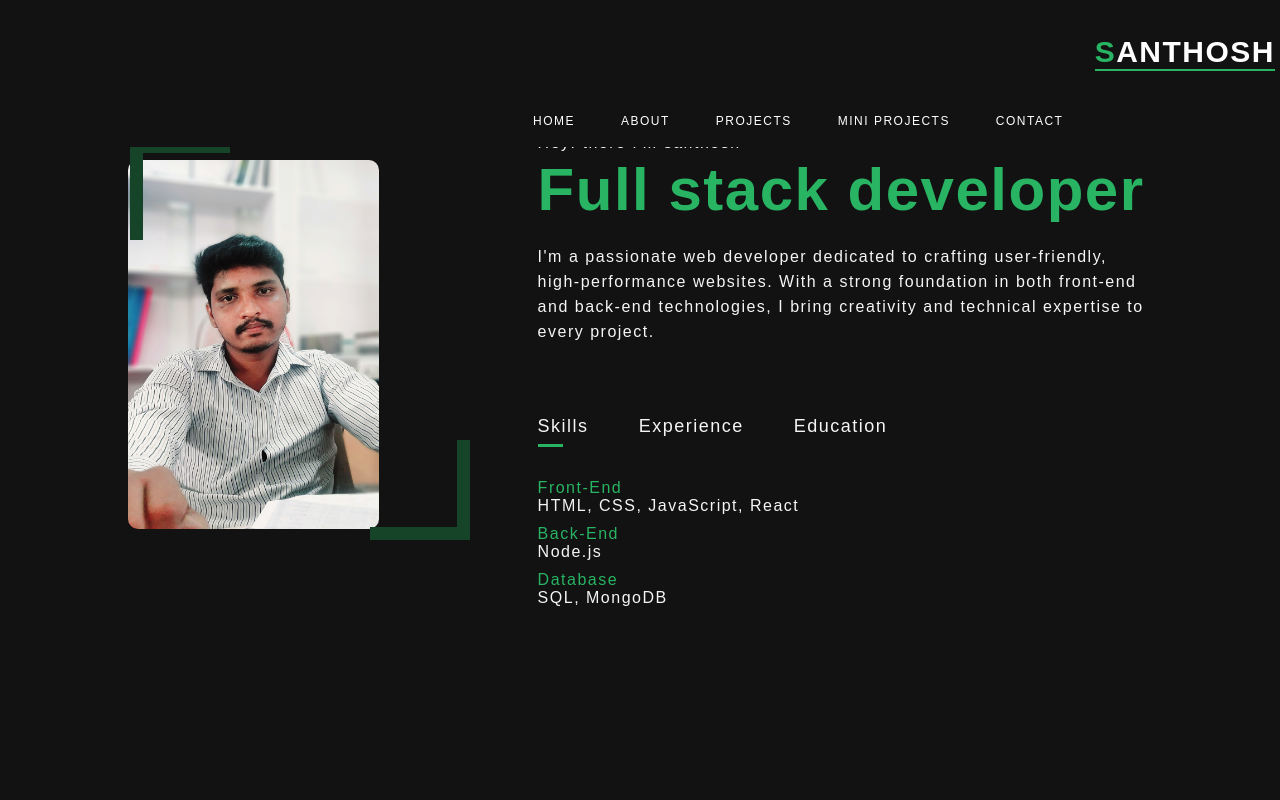
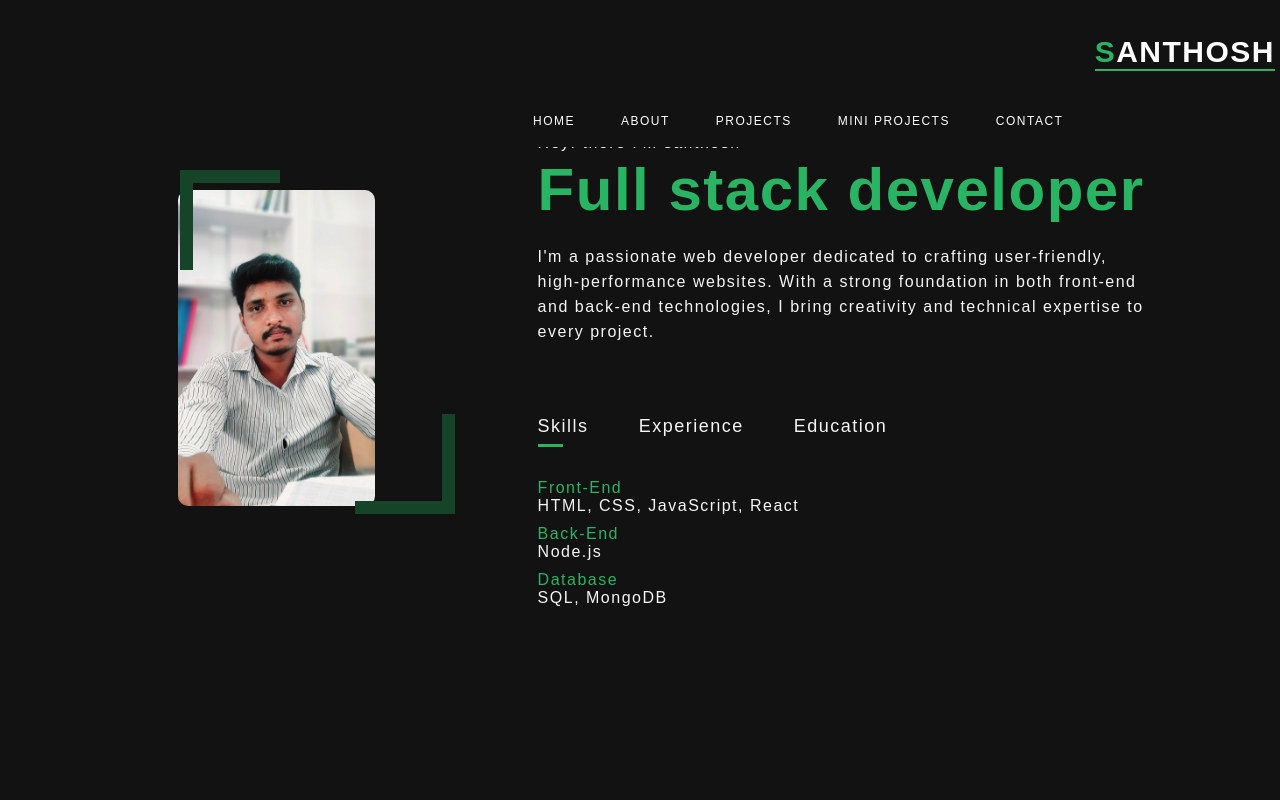
Before and after one commit to santhosh-santhosh-kumar/My-portfolio, a plain HTML site: page index.html in a window 1280 px wide. Shown: the top 800 px of the page. Drawn offline with Linux system fonts and the light colour scheme.

Commit message:
image change

```diff
--- a/index.html
+++ b/index.html
@@ -58,6 +58,7 @@
                         <ul>
                             <li><span>Web Development</span><br>Fresher</li>
                             <li><span>UI/UX Design</span><br>Fresher</li>
+                            <li><span></span><br></li>
                         </ul>
                     </div>
                     <div class="tab-contents" id="Education">
--- a/style.css
+++ b/style.css
@@ -126,10 +126,11 @@ nav ul li a:hover::after{
 }
 .about-col-1 img{
 position: relative;
-    width: 70%;
-    height: 70%;
+    width: 55%;
+    height: 60%;
     border-radius: 10px;
-    margin-top: 70px;
+    margin-top: 100px;
+    margin-left: 50px;
 }
 .about-col-2{
     flex-basis: 60%;
@@ -474,6 +475,7 @@ form .btn2{
         width: 100%;
         height: 100%;
         border-radius: 15px;
+        margin: 0px;
     }
     .about-col-2{
         margin-top: 50px;
@@ -506,8 +508,9 @@ form .btn2{
     height: 100px;
     border-top:13px solid #154428;
     border-left:13px solid #154428 ;
-    top: 140px;
-    left: 130px;
+    top: 170px;
+    left: 180px;
+
 }
 .imageBorder2{
     position:absolute;
@@ -515,8 +518,8 @@ form .btn2{
     height: 100px;
     border-right:13px solid #154428;
     border-bottom:13px solid #154428;
-    top: 440px;
-    left: 370px;
+    top: 414px;
+    left: 355px;
 }
 #top-head,#sideMenu{
     margin-top: 30px;
```
